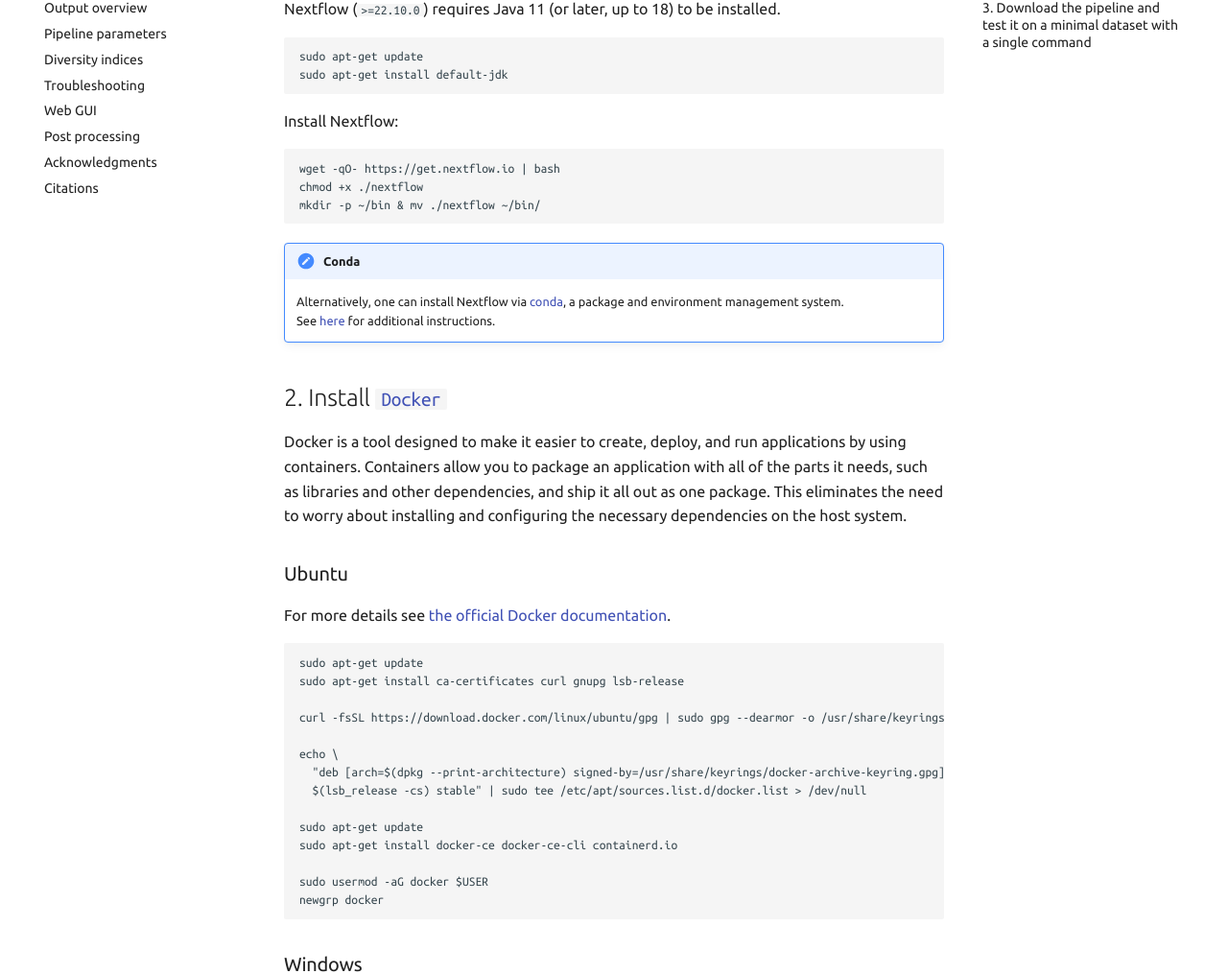
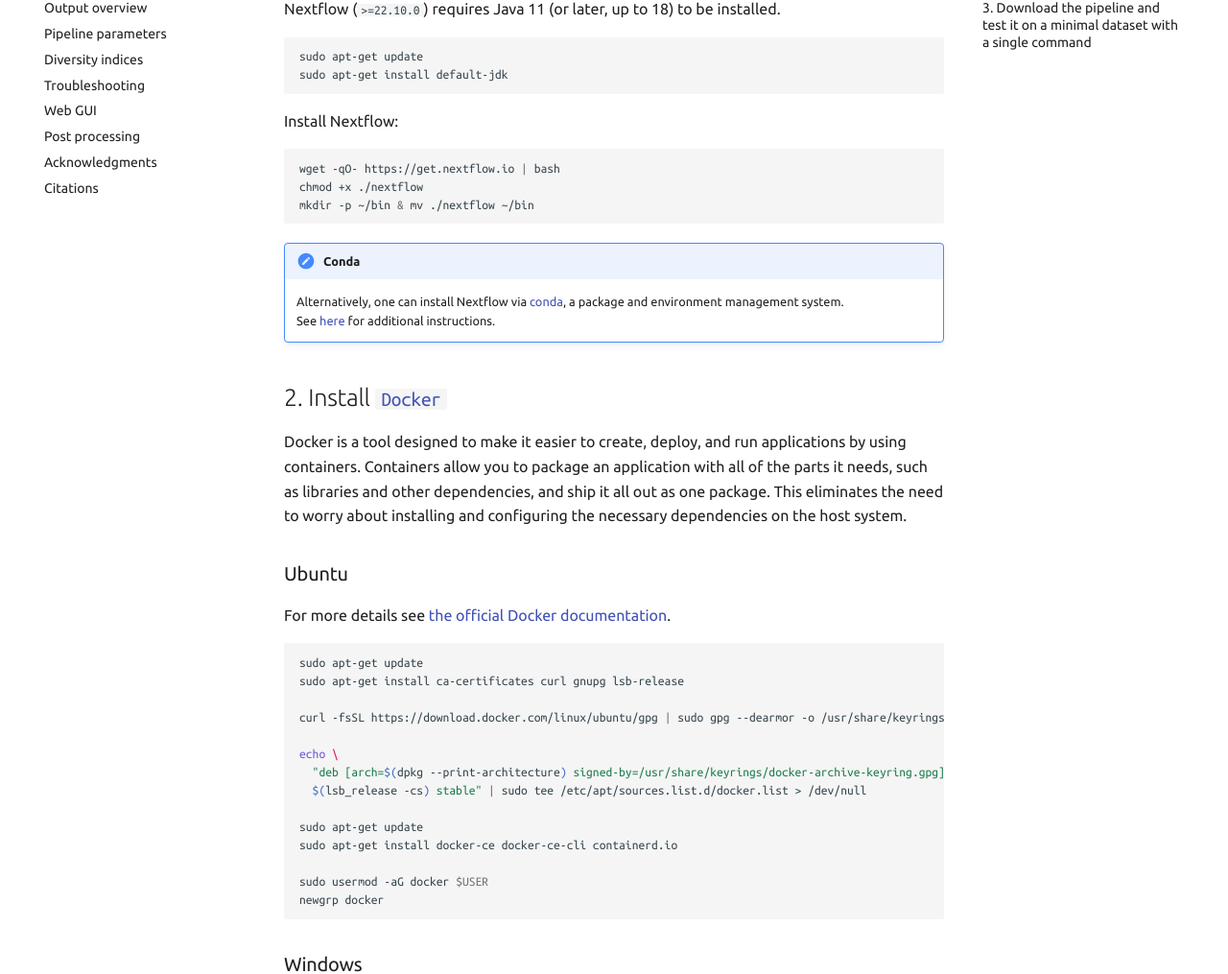
Before and after one commit to vmikk/phylonext_manual, an MkDocs documentation site: the page built from docs/installation.md, in a window 1280 px wide and 1400 px high, scrolled down 360 px. Shown: the part 208-1223 px from the top of the window at 96% size. Built offline with MkDocs 1.6.1 and Material for MkDocs 9.7.7, drawn with Linux system fonts in a browser that asks for light colours; comment, search, counter and statistics services are not loaded; some of the changed text lies outside the part shown.

Commit message:
fix bash syntax

````diff
--- a/docs/installation.md
+++ b/docs/installation.md
@@ -20,17 +20,17 @@
 
 Nextflow (`>=22.10.0`) requires Java 11 (or later, up to 18) to be installed.
 
-```{bash}
+``` bash
 sudo apt-get update
 sudo apt-get install default-jdk
 ```
 
 Install Nextflow:
 
-```{bash}
+``` bash
 wget -qO- https://get.nextflow.io | bash
 chmod +x ./nextflow
-mkdir -p ~/bin & mv ./nextflow ~/bin/
+mkdir -p ~/bin & mv ./nextflow ~/bin
 ```
 
 !!! note "Conda"
@@ -50,7 +50,7 @@
 
 For more details see [the official Docker documentation](https://docs.docker.com/engine/install/ubuntu/).
 
-```{bash}
+``` bash
 sudo apt-get update
 sudo apt-get install ca-certificates curl gnupg lsb-release
 
@@ -84,6 +84,6 @@
 
 ## 3. Download the pipeline and test it on a minimal dataset with a single command
 
-```{bash}
+``` bash
 nextflow run vmikk/phylonext -r main -profile test,docker
 ```
````
